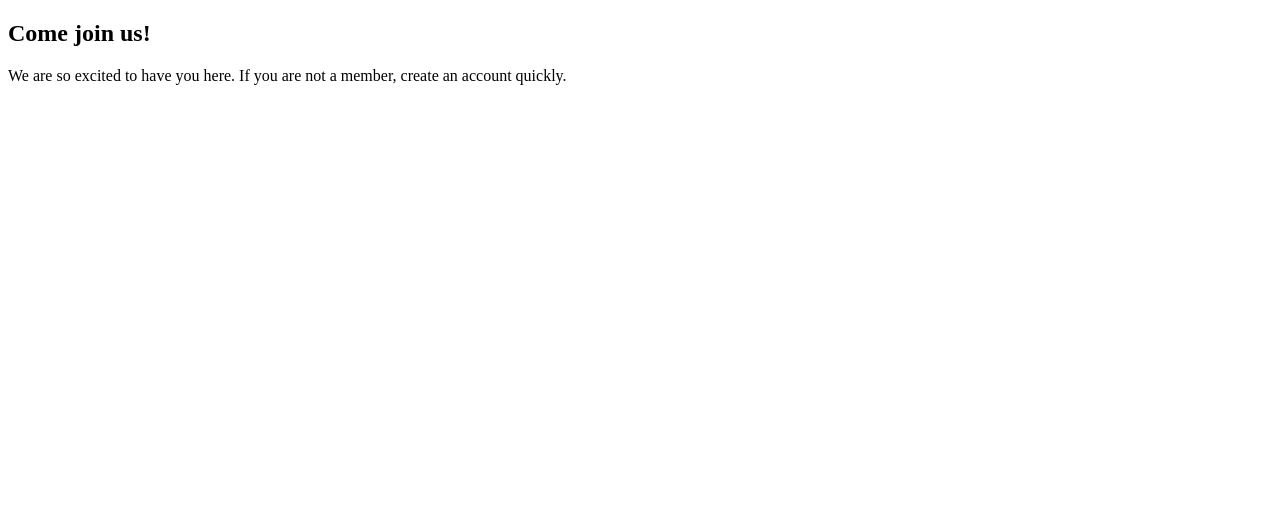
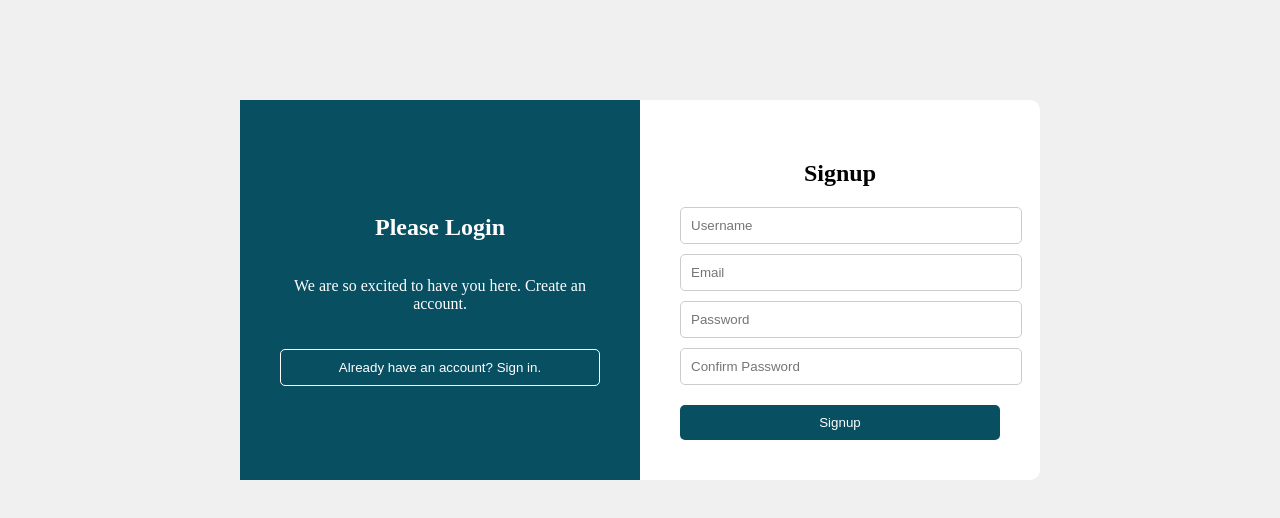
Before and after one commit to Mahfuzshihab/HTML-CSS, a plain HTML site: page week4/index.html in a window 1280 px wide. Drawn offline with Linux system fonts and the light colour scheme.

Commit message:
login page final

```diff
--- a/week4/assets/style.css
+++ b/week4/assets/style.css
@@ -0,0 +1,66 @@
+body {
+
+    display: flex;
+    justify-content: center;
+    align-items: center;
+    margin-top: 100px;
+    background-color: #f0f0f0;
+}
+
+.container {
+    display: flex;
+    width: 800px;
+    background-color: white;
+    border-radius: 10px;
+
+}
+
+.leftpanel {
+    width: 50%;
+    background-color: #084f62;
+    color: white;
+    text-align: center;
+    padding: 40px;
+    display: flex;
+    flex-direction: column;
+    justify-content: center;
+}
+
+.signinbtn {
+    background: none;
+    border: 1px solid white;
+    padding: 10px;
+    color: white;
+    cursor: pointer;
+    margin-top: 20px;
+    border-radius: 5px;
+}
+
+.rightpanel {
+    width: 50%;
+    padding: 40px;
+    text-align: center;
+}
+
+form {
+    display: flex;
+    flex-direction: column;
+    gap: 10px;
+}
+
+input {
+    width: 100%;
+    padding: 10px;
+    border: 1px solid #ccc;
+    border-radius: 5px;
+}
+
+.signupbtn {
+    background-color:  #084f62;
+    color: white;
+    border: none;
+    padding: 10px;
+    cursor: pointer;
+    border-radius: 5px;
+    margin-top: 10px;
+}
--- a/week4/index.html
+++ b/week4/index.html
@@ -5,12 +5,26 @@
     <meta name="viewport" content="width=device-width, initial-scale=1.0">
     <title>Sign Up Form</title>
     <link rel="stylesheet" href="/week4/assets/style.css">
+
 </head>
 <body>
     <div class="container">
         <div class="leftpanel">
-            <h2>Come join us!</h2>
-            <p>We are so excited to have you here. If you are not a member, create an account quickly.</p>
+            <h2>Please Login</h2>
+            <p>We are so excited to have you here. Create an account.</p>
+            <button class="signinbtn">Already have an account? Sign in.</button>
+        </div>
+        <div class="rightpanel">
+            <h2>Signup</h2>
+            <form>
+                <label for="Username">   <input type="text" placeholder="Username" required>  </label>
+               <label for="email"><input type="email" placeholder="Email" required></label>
+            <label for="password"><input type="password" placeholder="Password" required></label>
+            <label for="password"><input type="password" placeholder="Confirm Password" required></label>
+                <button type="submit" class="signupbtn">Signup</button>
+            </form>
 
+        </div>
+    </div>
 </body>
 </html>
```
